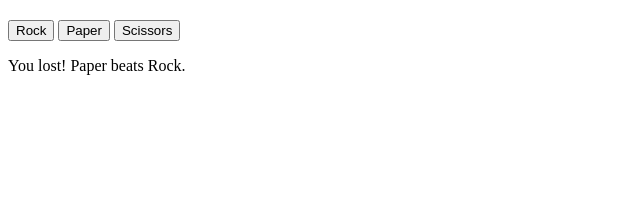
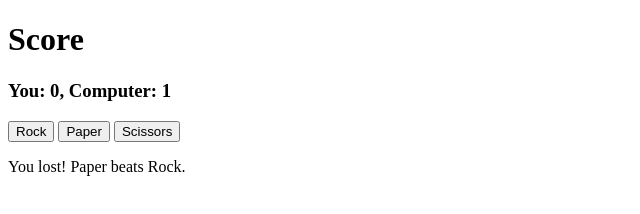
Before and after one commit to npwhl/rock-paper-scissors, a plain HTML site: page index.html in a window 1280 px wide. Both pictures are taken after a click on the button "Rock". Shown: the whole page, without its empty margins (0-640 px from the left). Drawn offline with Linux system fonts and the light colour scheme.

Commit message:
Add visible score counter

```diff
--- a/index.html
+++ b/index.html
@@ -7,7 +7,8 @@
     </head>
 
     <body>
-        <h2></h2>
+        <h1>Score</h1>
+        <h3></h3>
         <button class="Rock">Rock</button>
         <button class="Paper">Paper</button>
         <button class="Scissors">Scissors</button>
--- a/script.js
+++ b/script.js
@@ -18,14 +18,11 @@ function getHumanChoice() {
 }
 
 const results = document.querySelector("div");
+const score = document.querySelector("h3");
+score.textContent = `You: ${humanScore}, Computer: ${computerScore}`;
 
 function playRound(humanChoice, computerChoice) {
     const result = document.createElement("p");
-    if(!humanChoice) {
-        result.textContent = "You made an invalid move, so the computer wins by default.";
-        computerScore++;
-        return;
-    }
     if(humanChoice === computerChoice) {
         result.textContent = `You drew! The computer also played ${humanChoice}.`;
         return;
@@ -43,6 +40,7 @@ function playRound(humanChoice, computerChoice) {
         result.textContent = `You lost! ${computerChoice} beats ${humanChoice}.`;
         computerScore++;
     }
+    score.textContent = `You: ${humanScore}, Computer: ${computerScore}`; // Refresh
     results.appendChild(result);
 }
 
@@ -53,8 +51,6 @@ buttons.forEach((button) => {
     });
 });
 
-const score = document.querySelector("h2");
-h2.textContent = "You: 0, Computer: 0"
 
 
 // function playGame() {
```
